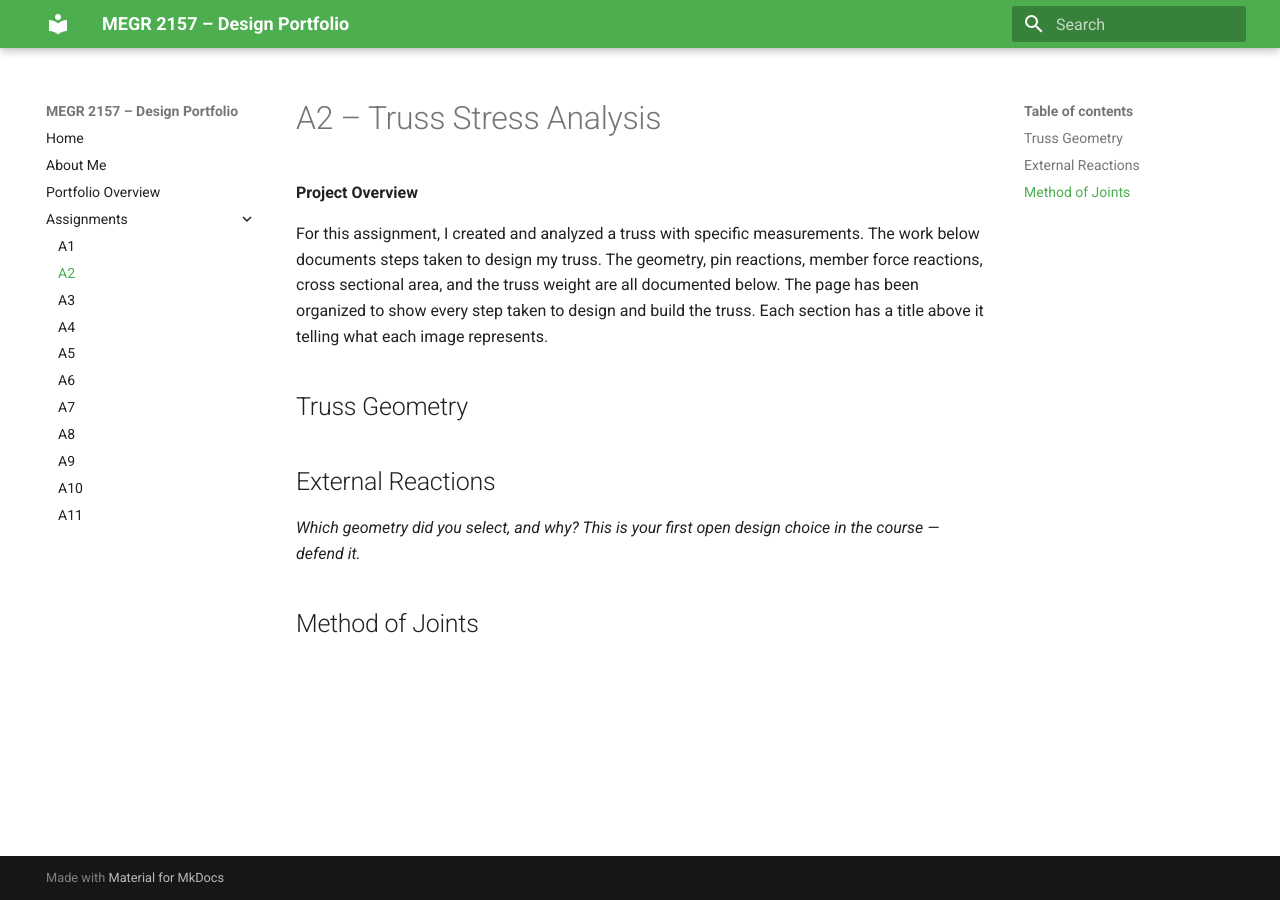
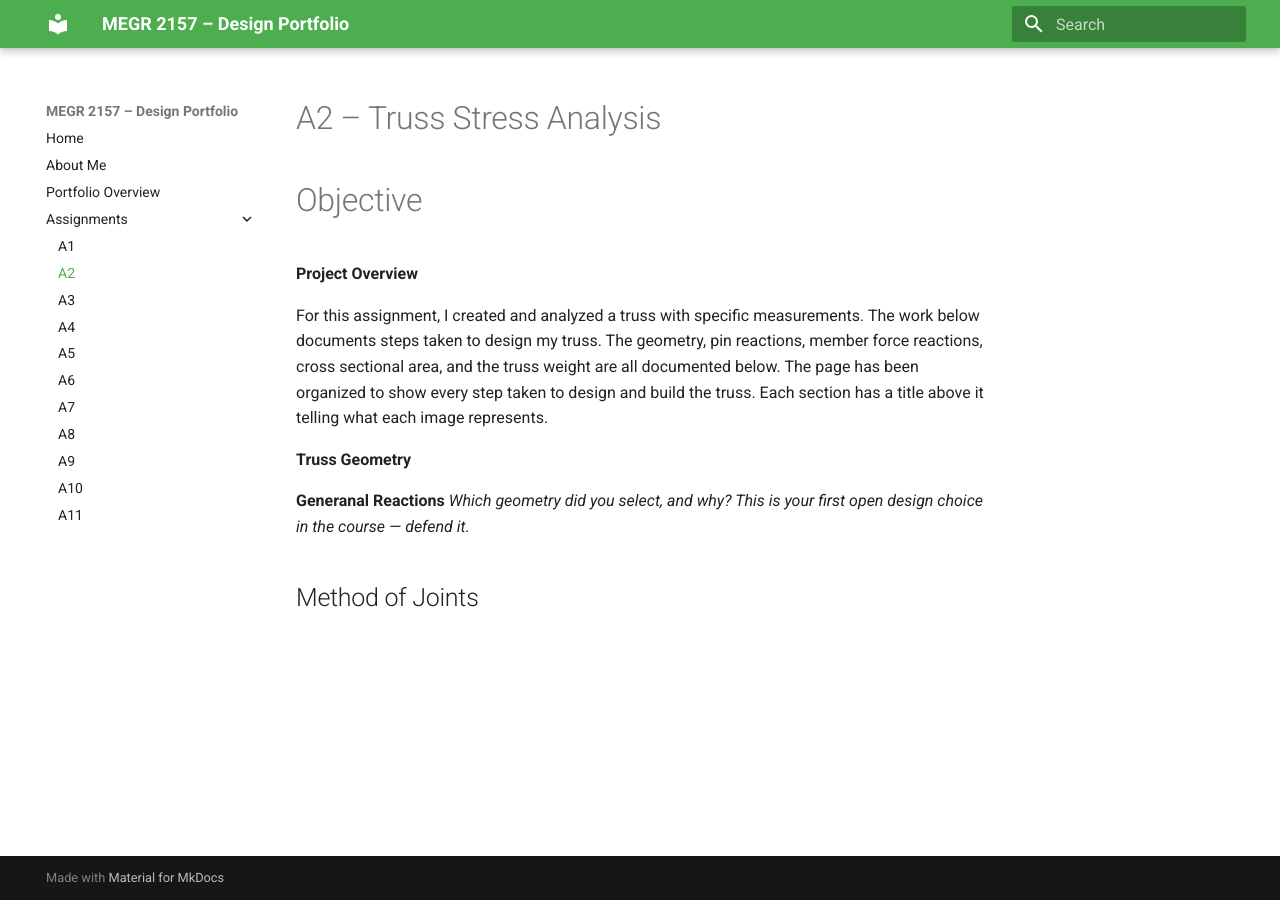
Before and after one commit to brandonhudson11/megr2157-portfolio, an MkDocs documentation site: the page built from docs/assignments/A02/index.md, in a window 1280 px wide. Built offline with MkDocs 1.6.1 and Material for MkDocs 9.7.7, drawn with Linux system fonts in a browser that asks for light colours.

Commit message:
Revise section titles and add project objective
Updated section titles and added an objective for clarity.

```diff
--- a/docs/assignments/A02/index.md
+++ b/docs/assignments/A02/index.md
@@ -1,14 +1,16 @@
 # A2 – Truss Stress Analysis
+
+# Objective
 
 **Project Overview**
 
 For this assignment, I created and analyzed a truss with specific measurements. The work below documents steps taken to design my truss. The geometry, pin reactions, member force reactions, cross sectional area, and the truss weight are all documented below. The page has been organized to show every step taken to design and build the truss. Each section has a title above it telling what each image represents.
 
 
-## Truss Geometry
+**Truss Geometry**
 
 
-## External Reactions
+**Generanal Reactions**
 _Which geometry did you select, and why? This is your first open design choice in the course — defend it._
 
 ## Method of Joints
```
